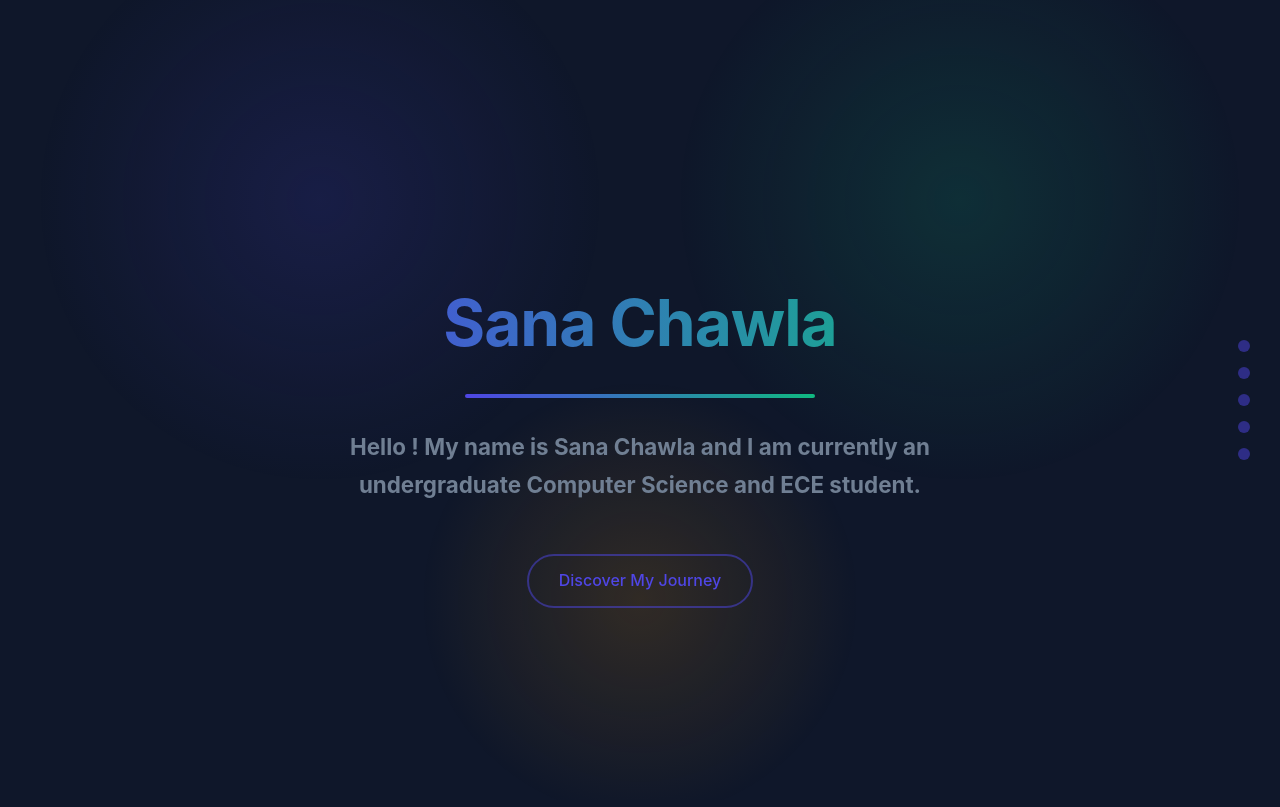
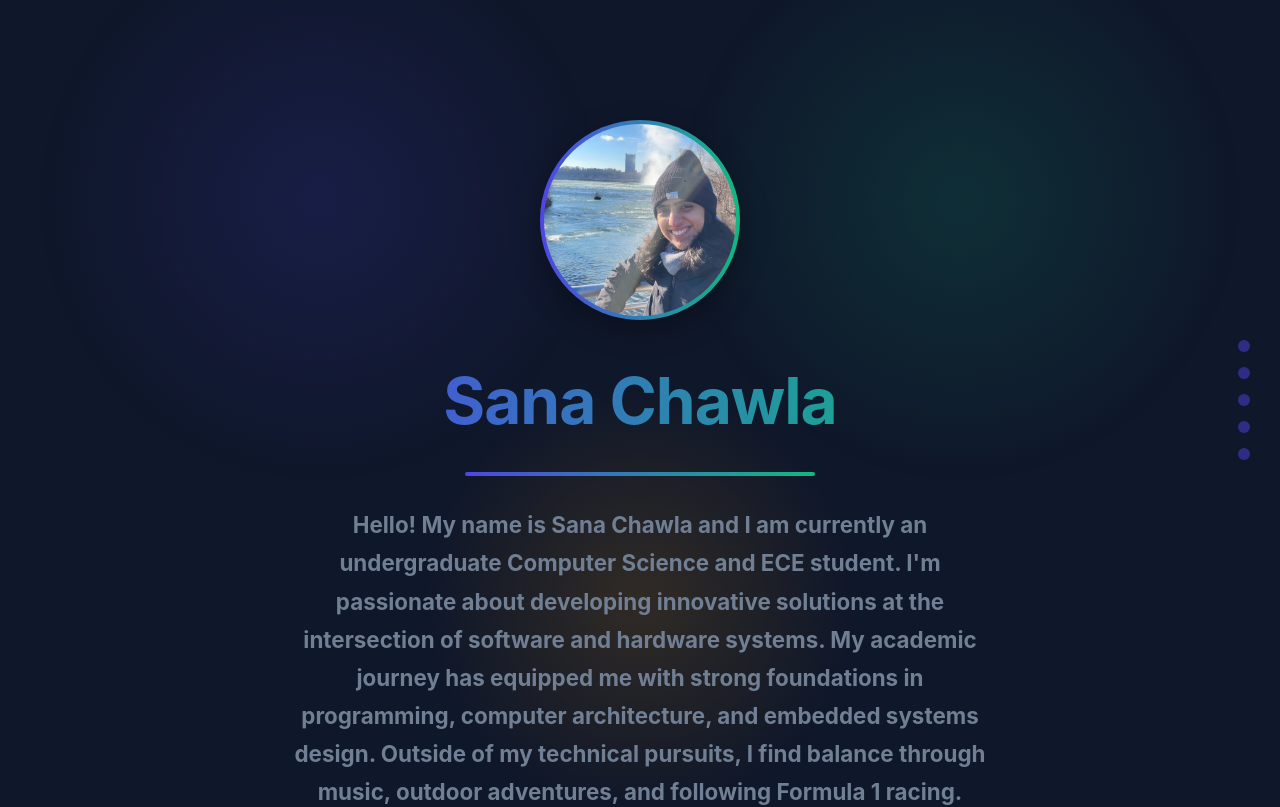
Before and after one commit to sanac17/my-portfolio, a React (Create React App) app: page / in a window 1280 px wide. Shown: the top 807 px of the page. Built offline with nearby package versions, Linux system fonts and the light colour scheme.

Commit message:
Add a photo

```diff
--- a/src/components/AboutMe.css
+++ b/src/components/AboutMe.css
@@ -218,6 +218,28 @@
   color: #f1f5f9;
 }
 
+.profile-container {
+  margin: 0 auto 30px;
+  width: 200px;
+  height: 200px;
+  border-radius: 50%;
+  overflow: hidden;
+  border: 4px solid transparent;
+  background: linear-gradient(90deg, #4f46e5, #10b981) border-box;
+  mask-composite: exclude;
+  box-shadow: 0 10px 30px rgba(0, 0, 0, 0.3);
+}
+
+.profile-image {
+  width: 100%;
+  height: 100%;
+  object-fit: cover;
+}
+
+.profile-image:hover {
+  transform: scale(1.05);
+}
+
 /* Responsive Design for Project Page */
 @media (max-width: 768px) {
   .project-title {
--- a/src/components/AboutMe.jsx
+++ b/src/components/AboutMe.jsx
@@ -20,7 +20,11 @@ const AboutMe = () => {
   // Your personal information - customize this
   const personalInfo = {
     name: "Sana Chawla",
-    bio: "Hello ! My name is Sana Chawla and I am currently an undergraduate Computer Science and ECE student.",
+    bio: "Hello! My name is Sana Chawla and I am currently an undergraduate Computer Science and ECE student. \
+    I'm passionate about developing innovative solutions at the intersection of software and hardware systems. \
+    My academic journey has equipped me with strong foundations in programming, computer architecture, and \
+    embedded systems design. Outside of my technical pursuits, \
+    I find balance through music, outdoor adventures, and following Formula 1 racing.",
 
     experience: [
       {
@@ -207,6 +211,13 @@ const AboutMe = () => {
         {/* Intro Section */}
         <section id="intro" className="section">
           <div className="intro-content">
+            <div className="profile-container">
+              <img
+                src={process.env.PUBLIC_URL + '/IMG_0980.JPG'}
+                alt="Sana Chawla"
+                className="profile-image"
+              />
+            </div>
             <h1 className="name">{personalInfo.name}</h1>
             <div className="name-underline"></div>
             <h2 className="bio">{personalInfo.bio}</h2>
```
Also changed, not shown: public/IMG_0980.JPG (added).
